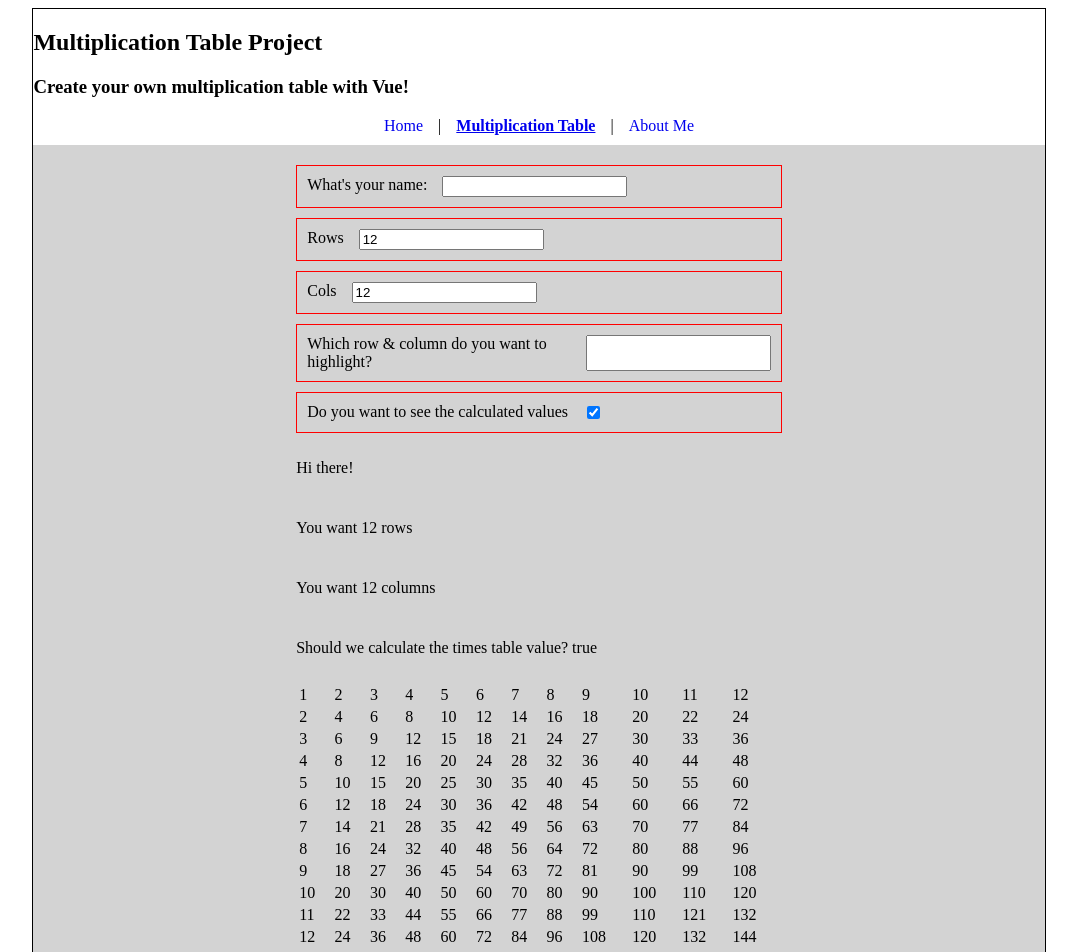
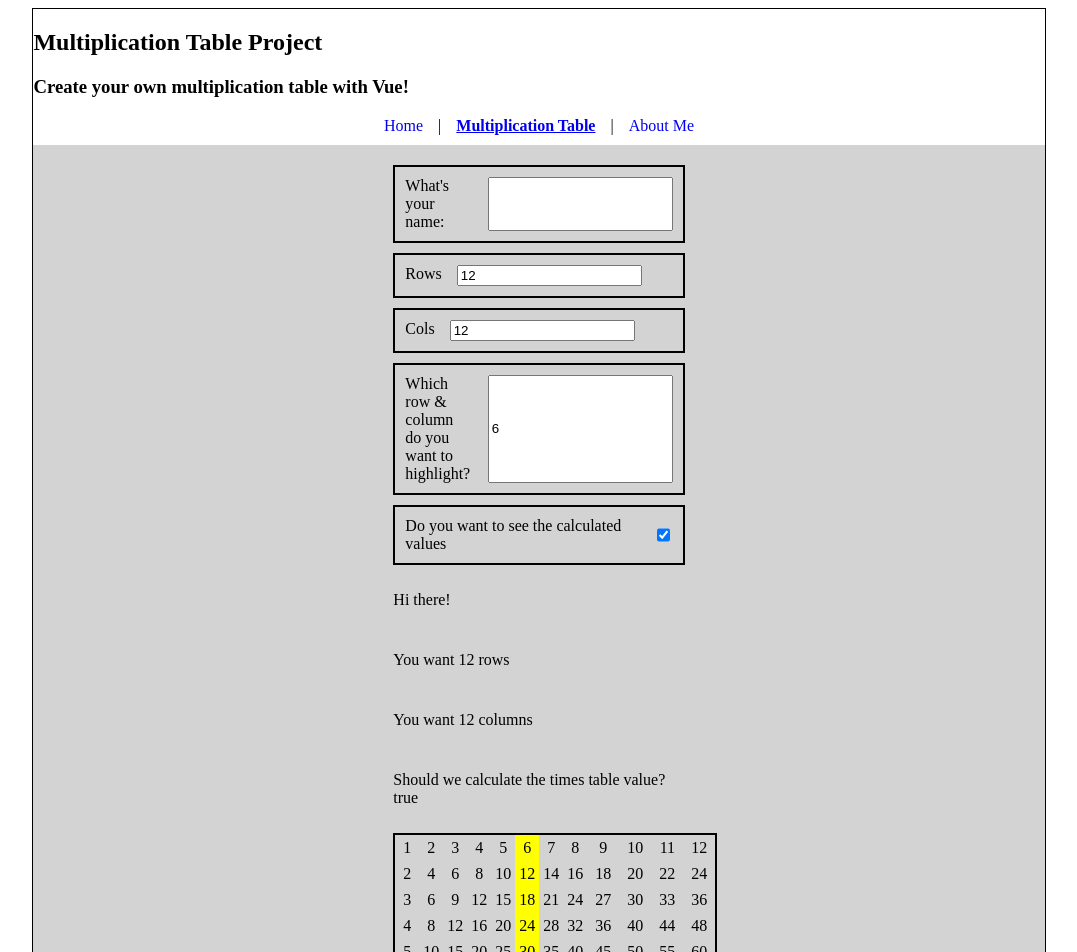
Before and after one commit to sherr174/vue_project, a Vue app: page /multiplication_table in a window 1280 px wide. Shown: the top 952 px of the page, without its empty margins (101-1178 px from the left). Built offline with nearby package versions, Linux system fonts and the light colour scheme.

Commit message:
Wrapped up multiplication table exercise

```diff
--- a/src/views/multiplication_table.vue
+++ b/src/views/multiplication_table.vue
@@ -4,7 +4,7 @@ import {ref} from 'vue';
 let name = ref(null)
 let rows = ref(12)
 let cols = ref(12)
-let to_highlight = ref(null)
+let to_highlight = ref(6)
 let should_calculate = ref(true)
 </script>
 
@@ -44,8 +44,8 @@ let should_calculate = ref(true)
     <p>Should we calculate the times table value? {{should_calculate}}</p>
 
     <table>
-      <tr v-for="row in rows" :key="row">
-       <td v-for="col in cols" :key="col">
+      <tr v-for="row in rows" :key="row" :class="{'highlighted' : row === to_highlight}">
+       <td v-for="col in cols" :key="col" :class="{'highlighted' : col === to_highlight}">
          <template v-if="should_calculate === true">
            {{row * col}}
          </template>
@@ -61,7 +61,7 @@ let should_calculate = ref(true)
 
 <style scoped> /* CSS code would go here, JUST THIS DOC */
 div.inputs {
-  width: 50%;
+  max-width: 30%;
   margin: 0 auto;
   display: flex;
   flex-direction: column;
@@ -69,9 +69,22 @@ div.inputs {
 
   label {
     padding: 10px;
-    border: 1px solid red;
+    border: 2px solid black;
     display: flex;
     gap: 15px;
   }
+
+  table {
+    border: 2px solid black;
+    border-collapse: collapse;
+    tr, td {
+      padding: 4px;
+      text-align: center;
+
+      &.highlighted {
+        background-color: yellow;
+      }
+    }
+  }
 }
 </style>
```
